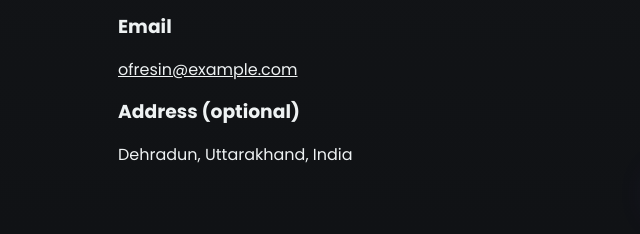
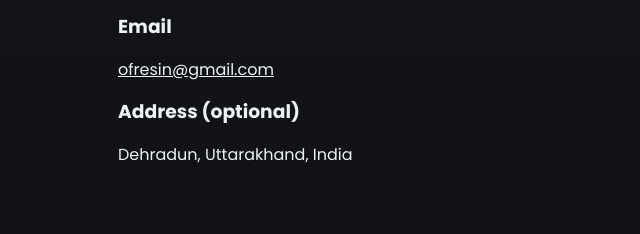
Before and after one commit to Aditya-110-99/ofResinWebsite, a plain HTML site: page contact.html in a window 1280 px wide. Shown: the part 403-637 px from the top of the page, 0-640 px from the left. Drawn offline with nearby package versions, Linux system fonts and the light colour scheme.

Commit message:
updated contacts page

```diff
--- a/contact.html
+++ b/contact.html
@@ -35,7 +35,7 @@
         <p><a href="https://wa.me/919012338933" target="_blank">+91 90123 38933</a></p>
 
         <h3>Email</h3>
-        <p><a href="mailto:ofresin@gmail.com">ofresin@example.com</a></p>
+        <p><a href="mailto:ofresin@gmail.com">ofresin@gmail.com</a></p>
 
         <h3>Address (optional)</h3>
         <p>Dehradun, Uttarakhand, India</p>
```
